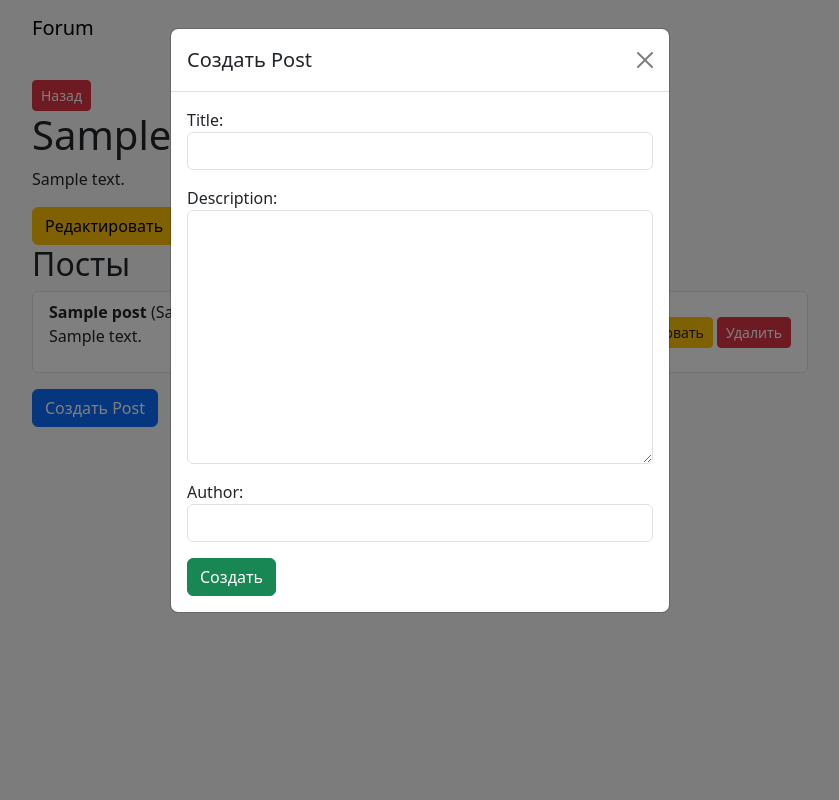
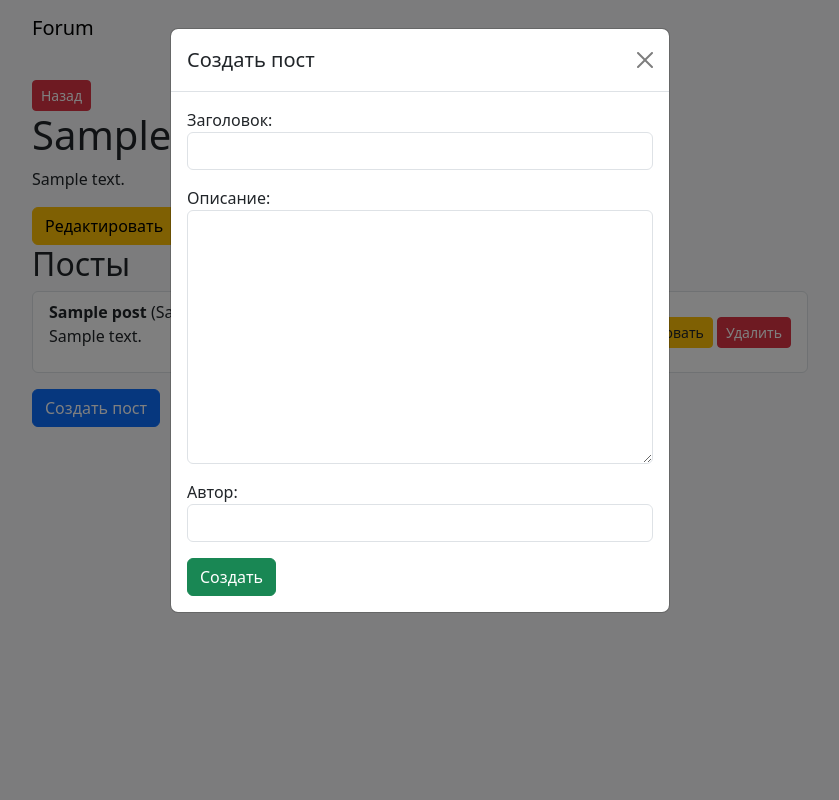
Before and after one commit to ilka-yus/back-end, a Django app: page /threads/1/ in a window 1280 px wide, after a click on "Создать пост". Shown: the whole page, without its empty margins (220-1059 px from the left). Run offline with Django 5.2, Linux system fonts and the light colour scheme; tables that the repository leaves empty hold one stand-in row (values such as "Sample post").

Commit message:
new commit

```diff
--- a/cw_3/post/forms.py
+++ b/cw_3/post/forms.py
@@ -5,6 +5,10 @@ class ThreadForm(forms.ModelForm):
     class Meta:
         model = Thread
         fields = ['name', 'description']
+        labels = {
+            'name': 'Название',
+            'description': 'Описание',
+        }
 
 class PostForm(forms.ModelForm):
     class Meta:
@@ -15,3 +19,8 @@ class PostForm(forms.ModelForm):
             'description': forms.Textarea(attrs={'class': 'form-control'}),
             'author': forms.TextInput(attrs={'class': 'form-control'}),
         }
+        labels = {
+            'title': 'Заголовок',
+            'description': 'Описание',
+            'author': 'Автор',
+        }
--- a/cw_3/post/templates/post/thread_detail.html
+++ b/cw_3/post/templates/post/thread_detail.html
@@ -30,14 +30,14 @@
 </ul>
 
 <button type="button" class="btn btn-primary mt-3" data-bs-toggle="modal" data-bs-target="#createPostModal">
-    Создать Post
+    Создать пост
 </button>
 
 <div class="modal fade" id="createPostModal" tabindex="-1">
     <div class="modal-dialog">
         <div class="modal-content">
             <div class="modal-header">
-                <h5 class="modal-title">Создать Post</h5>
+                <h5 class="modal-title">Создать пост</h5>
                 <button type="button" class="btn-close" data-bs-dismiss="modal"></button>
             </div>
             <div class="modal-body">
```
